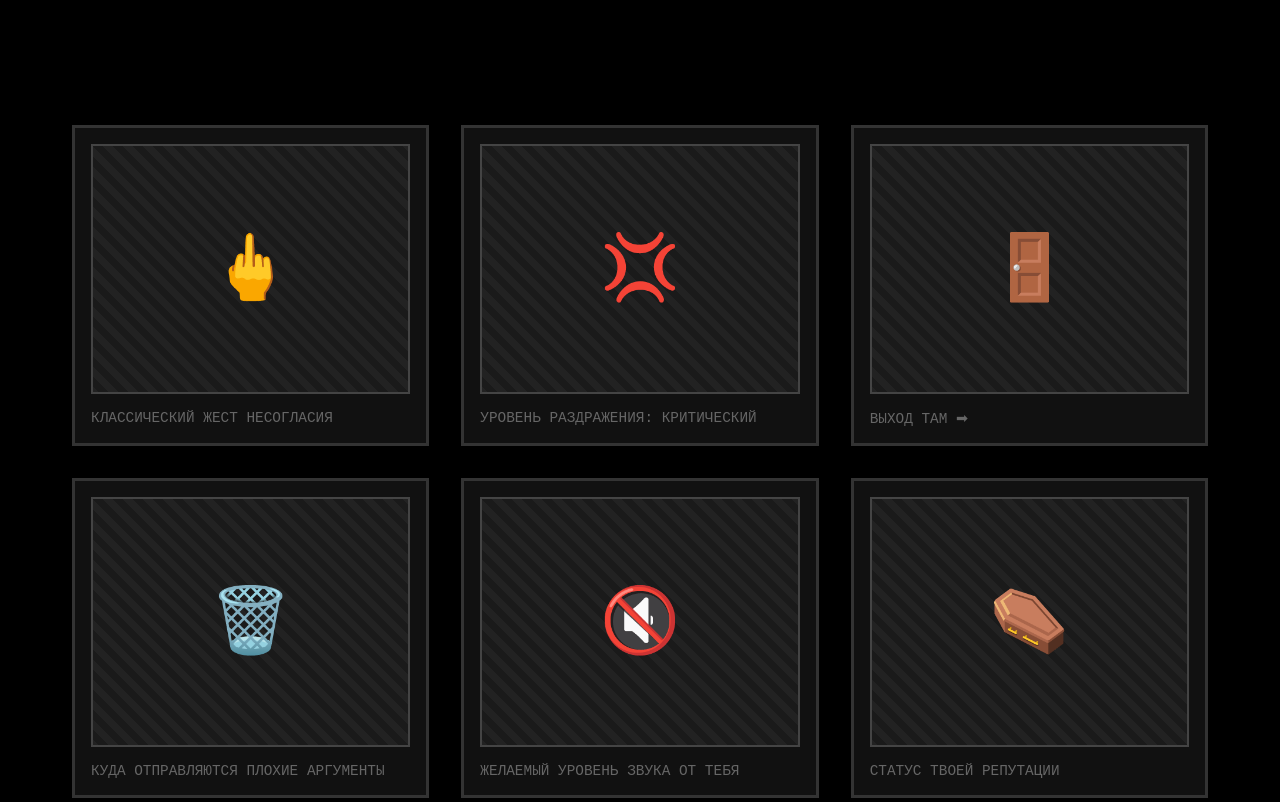
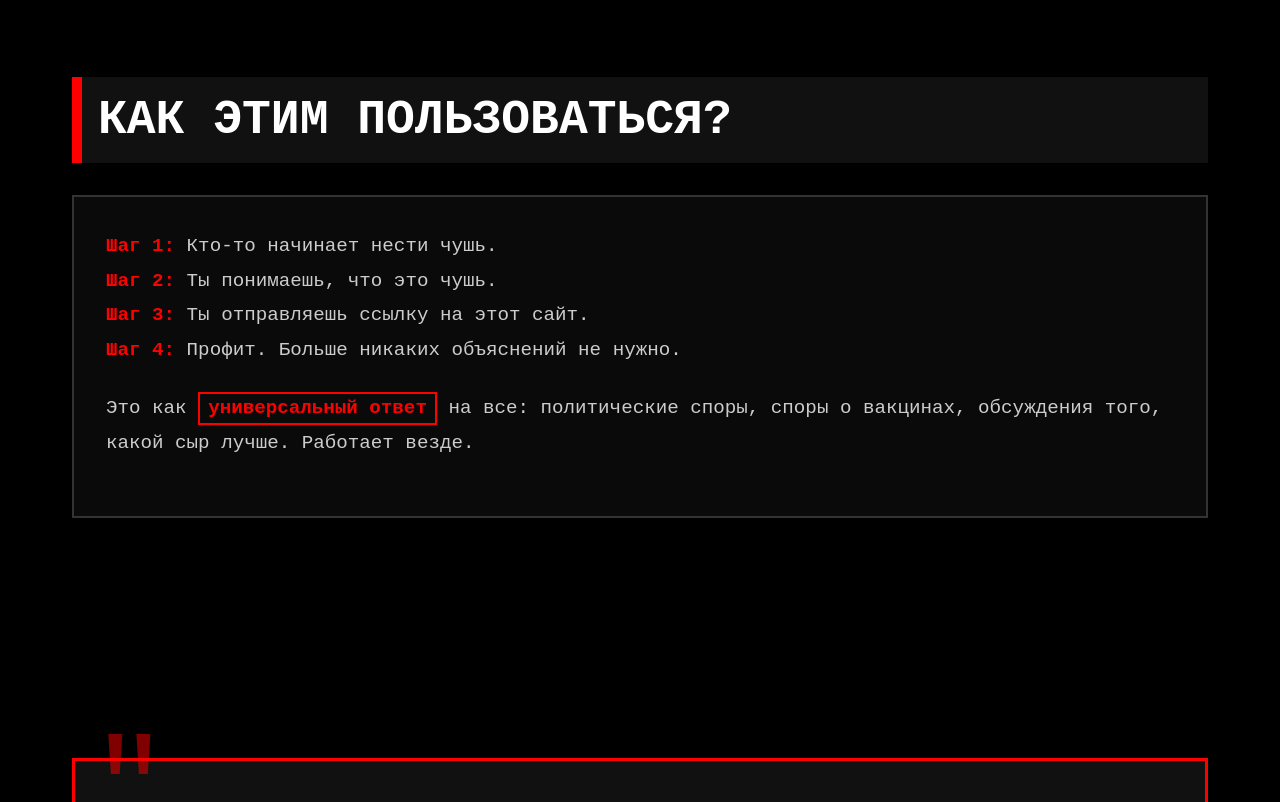
Before and after one commit to dbr00f/site-nah, a plain HTML site: page index.html in a window 1280 px wide. Shown: the part 1900-2702 px from the top of the page. Drawn offline with Linux system fonts and the light colour scheme.

Commit message:
Remove emoji block with 6 images

```diff
--- a/index.html
+++ b/index.html
@@ -338,35 +338,6 @@
     </section>
 
     <section class="section fade-in">
-        <div class="image-grid">
-            <div class="image-card">
-                <div class="image-placeholder">🖕</div>
-                <p class="image-caption">Классический жест несогласия</p>
-            </div>
-            <div class="image-card">
-                <div class="image-placeholder">💢</div>
-                <p class="image-caption">Уровень раздражения: критический</p>
-            </div>
-            <div class="image-card">
-                <div class="image-placeholder">🚪</div>
-                <p class="image-caption">Выход там ➡</p>
-            </div>
-            <div class="image-card">
-                <div class="image-placeholder">🗑️</div>
-                <p class="image-caption">Куда отправляются плохие аргументы</p>
-            </div>
-            <div class="image-card">
-                <div class="image-placeholder">🔇</div>
-                <p class="image-caption">Желаемый уровень звука от тебя</p>
-            </div>
-            <div class="image-card">
-                <div class="image-placeholder">⚰️</div>
-                <p class="image-caption">Статус твоей репутации</p>
-            </div>
-        </div>
-    </section>
-
-    <section class="section fade-in">
         <h2 class="section-title">Как этим пользоваться?</h2>
         <div class="section-content">
             <p>
```
